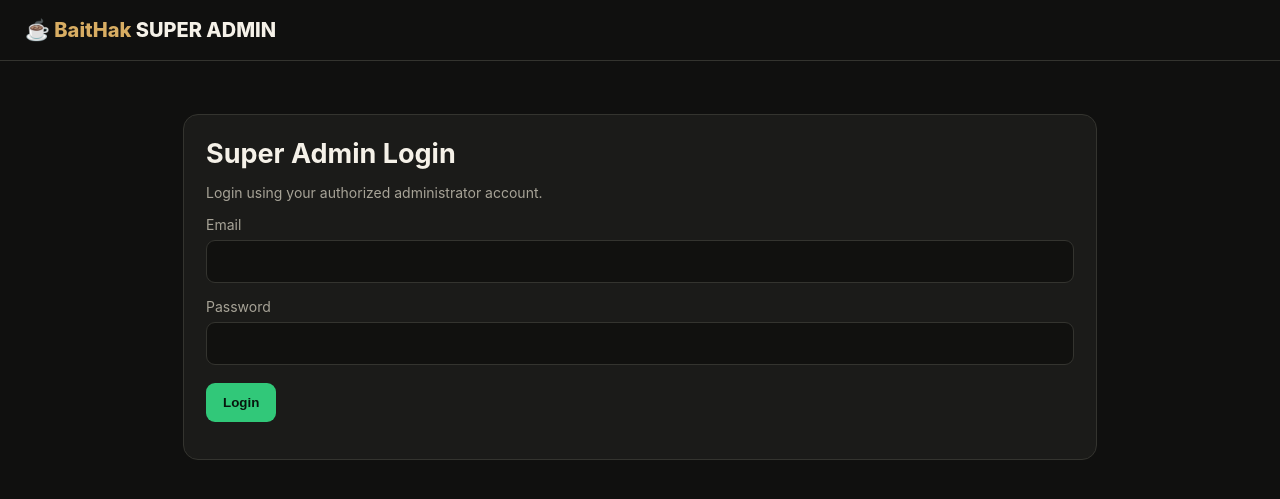
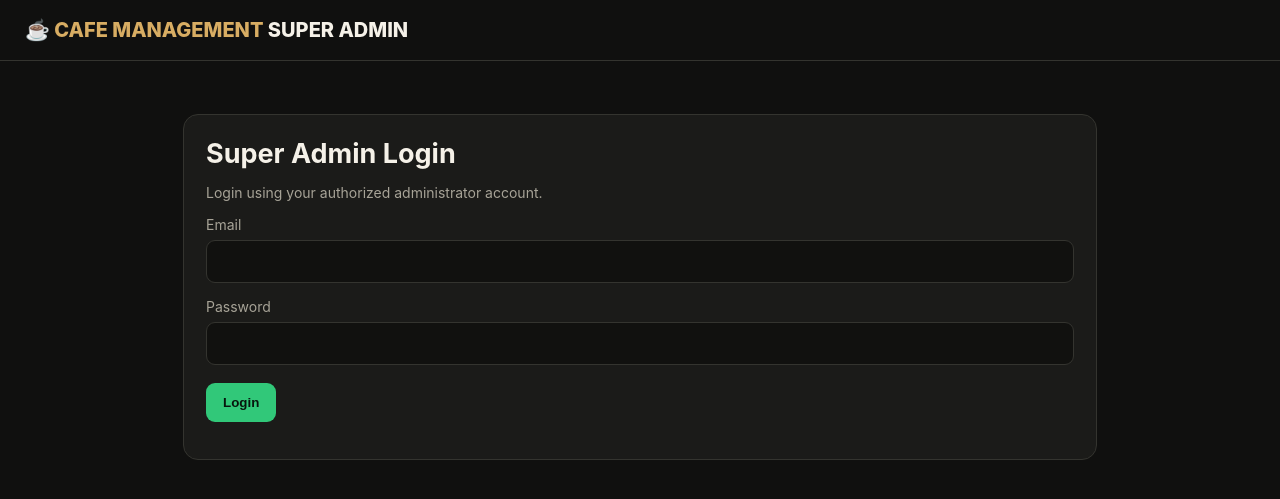
Before and after one commit to jigarff8733-lab/baithak-cafe, a plain HTML site: page admin.html in a window 1280 px wide. Drawn offline with nearby package versions, Linux system fonts and the light colour scheme.

Commit message:
Update admin.html

```diff
--- a/admin.html
+++ b/admin.html
@@ -4,7 +4,7 @@
 <head>
 <meta charset="UTF-8">
 <meta name="viewport" content="width=device-width, initial-scale=1">
-<title>BaitHak — Super Admin</title>
+<title>CAFE MANAGEMENT — Super Admin</title>
 <style>
 :root{
   --bg:#10100f;--panel:#1b1b19;--line:#34342f;
@@ -65,7 +65,7 @@ button:disabled{opacity:.5;cursor:not-allowed}
 <body>
 
 <header>
-  <div class="brand">☕ <span>BaitHak</span> SUPER ADMIN</div>
+  <div class="brand">☕ <span>CAFE MANAGEMENT</span> SUPER ADMIN</div>
   <button id="logoutBtn" class="secondary hidden" onclick="logout()">Logout</button>
 </header>
 
```
